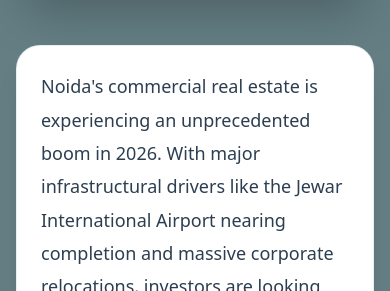
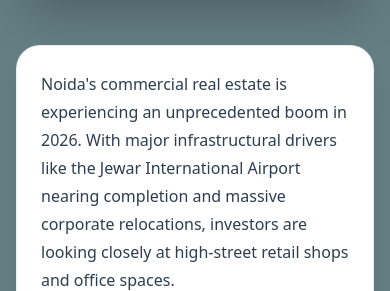
Before and after one commit to beekoli/Property-Saraansh-Web, a Next.js app: page /blog/is-commercial-real-estate-in-noida-a-good-investment in a window 390 px wide. Shown: the part 553-844 px from the top of the page. Built offline with nearby package versions, Linux system fonts and the light colour scheme; no server answers; a web font is replaced by a local one.

Commit message:
Fix blog mobile typography and image layout

```diff
--- a/package.json
+++ b/package.json
@@ -9,7 +9,9 @@
     "lint": "eslint"
   },
   "dependencies": {
+    "axios": "^1.17.0",
     "framer-motion": "^12.40.0",
+    "googleapis": "^173.0.0",
     "lucide-react": "^1.17.0",
     "next": "15.5.19",
     "nodemailer": "^8.0.11",
--- a/src/app/blog/[slug]/page.tsx
+++ b/src/app/blog/[slug]/page.tsx
@@ -139,20 +139,30 @@
             <article className="prose prose-lg max-w-none text-brand-ink leading-relaxed">
               {/* Main Content with Custom Class overrides */}
               <div
-                className="blog-content font-normal text-lg md:text-xl space-y-8
-                  text-[#2C3E50] leading-[1.85]
-                  prose-headings:heading-playfair prose-headings:text-[#1A252F] prose-headings:font-extrabold prose-headings:mt-12 prose-headings:mb-6
-                  prose-h2:text-3xl prose-h2:md:text-4xl prose-h2:border-b-2 prose-h2:border-brand-accent/20 prose-h2:pb-4
-                  prose-h3:text-2xl prose-h3:md:text-3xl prose-h3:text-brand-primary
-                  prose-p:mb-8 prose-p:leading-[1.85] prose-p:tracking-wide
+                className="blog-content font-normal text-base md:text-lg space-y-6 md:space-y-8
+                  text-[#2C3E50] leading-[1.75] md:leading-[1.85]
+
+                  /* Responsive Images */
+                  [&_img]:max-w-full [&_img]:h-auto [&_img]:rounded-xl md:[&_img]:rounded-2xl [&_img]:shadow-lg [&_img]:my-8 [&_figure]:max-w-full [&_figure]:mx-0 [&_figure]:my-8 [&_iframe]:max-w-full
+
+                  prose-headings:heading-playfair prose-headings:text-[#1A252F] prose-headings:font-extrabold prose-headings:mt-10 prose-headings:md:mt-12 prose-headings:mb-4 prose-headings:md:mb-6
+                  prose-h2:text-2xl prose-h2:md:text-3xl lg:prose-h2:text-4xl prose-h2:border-b-2 prose-h2:border-brand-accent/20 prose-h2:pb-3 md:prose-h2:pb-4
+                  prose-h3:text-xl prose-h3:md:text-2xl lg:prose-h3:text-3xl prose-h3:text-brand-primary
+                  prose-p:mb-6 md:prose-p:mb-8 prose-p:tracking-normal md:prose-p:tracking-wide
                   prose-strong:font-bold prose-strong:text-[#111827] prose-strong:bg-brand-pale/40 prose-strong:px-1 prose-strong:rounded-sm
-                  prose-blockquote:border-l-[6px] prose-blockquote:border-brand-accent prose-blockquote:pl-6 md:prose-blockquote:pl-8 prose-blockquote:text-[#34495E] prose-blockquote:italic prose-blockquote:font-serif prose-blockquote:text-xl md:prose-blockquote:text-2xl prose-blockquote:my-10 prose-blockquote:bg-gradient-to-r prose-blockquote:from-brand-pale/50 prose-blockquote:to-transparent prose-blockquote:py-6 prose-blockquote:pr-6 prose-blockquote:rounded-r-3xl
+
+                  /* Blockquote fixes for mobile */
+                  prose-blockquote:border-l-[4px] md:prose-blockquote:border-l-[6px] prose-blockquote:border-brand-accent prose-blockquote:pl-4 md:prose-blockquote:pl-8 prose-blockquote:text-[#34495E] prose-blockquote:italic prose-blockquote:font-serif prose-blockquote:text-lg md:prose-blockquote:text-xl lg:prose-blockquote:text-2xl prose-blockquote:my-8 md:prose-blockquote:my-10 prose-blockquote:bg-gradient-to-r prose-blockquote:from-brand-pale/50 prose-blockquote:to-transparent prose-blockquote:py-4 md:prose-blockquote:py-6 prose-blockquote:pr-4 md:prose-blockquote:pr-6 prose-blockquote:rounded-r-2xl md:prose-blockquote:rounded-r-3xl
+
                   prose-a:text-brand-accent prose-a:font-semibold prose-a:underline prose-a:decoration-2 prose-a:underline-offset-4 hover:prose-a:text-brand-primary hover:prose-a:decoration-brand-primary transition-all
-                  prose-ul:list-none prose-ul:pl-0 prose-ul:mb-8 prose-ul:space-y-4
-                  prose-ul>li:relative prose-ul>li:pl-8 prose-ul>li:before:content-[''] prose-ul>li:before:absolute prose-ul>li:before:left-2 prose-ul>li:before:top-3 prose-ul>li:before:w-2 prose-ul>li:before:h-2 prose-ul>li:before:bg-brand-accent prose-ul>li:before:rounded-full
-                  prose-ol:list-decimal prose-ol:pl-8 prose-ol:mb-8 prose-ol:space-y-4 prose-ol:marker:text-brand-primary prose-ol:marker:font-bold
-                  prose-img:rounded-3xl prose-img:shadow-2xl prose-img:my-12 prose-img:w-full prose-img:border prose-img:border-brand-light/20
-                  prose-figcaption:text-center prose-figcaption:text-sm prose-figcaption:text-brand-light prose-figcaption:mt-3 prose-figcaption:italic
+
+                  /* List formatting */
+                  prose-ul:list-none prose-ul:pl-0 prose-ul:mb-6 md:prose-ul:mb-8 prose-ul:space-y-3 md:prose-ul:space-y-4
+                  prose-ul>li:relative prose-ul>li:pl-6 md:prose-ul>li:pl-8 prose-ul>li:before:content-[''] prose-ul>li:before:absolute prose-ul>li:before:left-1 md:prose-ul>li:before:left-2 prose-ul>li:before:top-2.5 md:prose-ul>li:before:top-3 prose-ul>li:before:w-1.5 md:prose-ul>li:before:w-2 prose-ul>li:before:h-1.5 md:prose-ul>li:before:h-2 prose-ul>li:before:bg-brand-accent prose-ul>li:before:rounded-full
+                  prose-ol:list-decimal prose-ol:pl-6 md:prose-ol:pl-8 prose-ol:mb-6 md:prose-ol:mb-8 prose-ol:space-y-3 md:prose-ol:space-y-4 prose-ol:marker:text-brand-primary prose-ol:marker:font-bold
+
+                  /* Figure & Captions */
+                  prose-figcaption:text-center prose-figcaption:text-xs md:prose-figcaption:text-sm prose-figcaption:text-brand-light prose-figcaption:mt-2 md:prose-figcaption:mt-3 prose-figcaption:italic
                 "
                 dangerouslySetInnerHTML={{ __html: blog.content.rendered }}
               />
--- a/src/lib/wordpress.ts
+++ b/src/lib/wordpress.ts
@@ -122,6 +122,7 @@
 
 // Fallback Mock Blog Data
 export const MOCK_BLOGS: WPPost[] = [
+
   {
     id: 1,
     date: "Jun 10, 2026",
```
Also changed, not shown: 1 other file (tests, documents, lock files or other folders).
